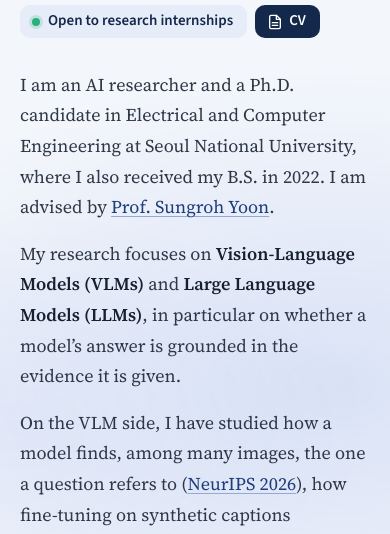
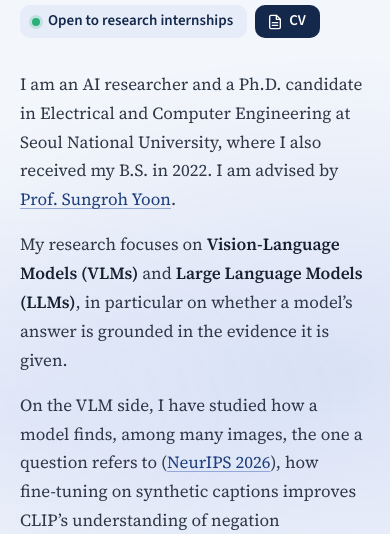
Before and after one commit to parkquasar/parkquasar.github.io, a plain HTML site: page index.html in a window 390 px wide. Shown: the part 245-779 px from the top of the page. Drawn offline with Linux system fonts and the light colour scheme.

Commit message:
Introduction one step smaller: 18px on wide screens, 17px on phones; first line kept on the name's baseline

```diff
--- a/assets/style.css
+++ b/assets/style.css
@@ -223,7 +223,7 @@ h1 {
 .bio p {
   color: var(--text);
   font-family: var(--serif);
-  font-size: 1.1875rem;
+  font-size: 1.125rem;
   line-height: 1.7;
   text-wrap: pretty;
 }
@@ -416,7 +416,7 @@ footer .wrap { display: flex; flex-wrap: wrap; justify-content: space-between; g
   .role { margin-top: 0.375rem; font-size: 1.0625rem; line-height: 1.35; }
   .dept { font-size: 1rem; line-height: 1.35; }
   .news li { grid-template-columns: 3.625rem minmax(0, 1fr); column-gap: 0.625rem; }
-  .bio { margin-top: 0.75rem; } /* first line on the name's baseline */
+  .bio { margin-top: 0.875rem; } /* first line on the name's baseline */
 }
 /* 768 to 1023px (a half-width browser window): the same layout, a size smaller. */
 @media (min-width: 48rem) and (max-width: 63.98rem) {
@@ -463,7 +463,7 @@ footer .wrap { display: flex; flex-wrap: wrap; justify-content: space-between; g
   .avatar { width: 6rem; height: 6rem; }
   .role { font-size: 1.0625rem; }
   .status { font-size: 0.9375rem; }
-  .bio p { font-size: 1.125rem; text-wrap: wrap; } /* "pretty" leaves ragged last lines at this width */
+  .bio p { font-size: 1.0625rem; text-wrap: wrap; } /* "pretty" leaves ragged last lines at this width */
   .block { padding-top: 3rem; }
   #publications { scroll-margin-top: calc(var(--nav-h) - 1.5rem); }
   .sec h2 { font-size: 1.75rem; }
--- a/index.html
+++ b/index.html
@@ -20,7 +20,7 @@
   <link rel="icon" href="favicon.svg?v=b9212a78" type="image/svg+xml">
   <link rel="preload" href="assets/fonts/source-sans-3-latin-wght-normal.woff2" as="font" type="font/woff2" crossorigin>
   <link rel="preload" href="assets/fonts/source-serif-4-latin-opsz-normal.woff2" as="font" type="font/woff2" crossorigin>
-  <link rel="stylesheet" href="assets/style.css?v=b4bf76d2">
+  <link rel="stylesheet" href="assets/style.css?v=50fee3b8">
   <script type="application/ld+json">
   {
     "@context": "https://schema.org",
```
